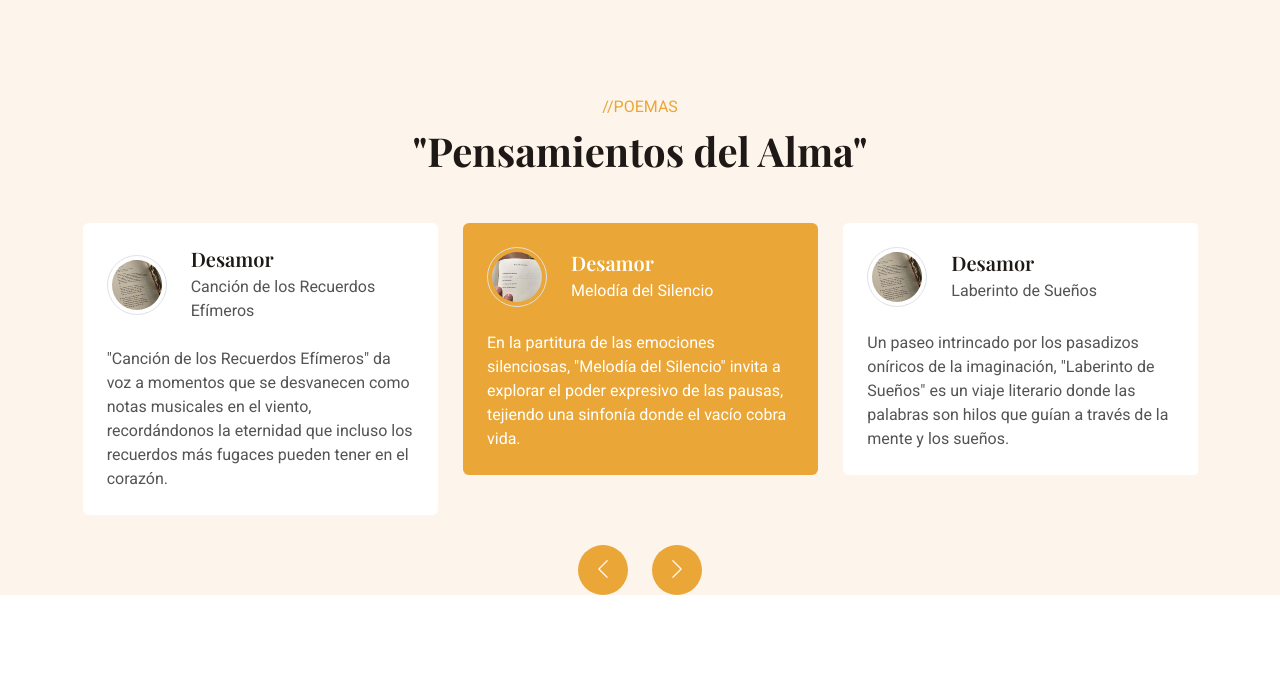
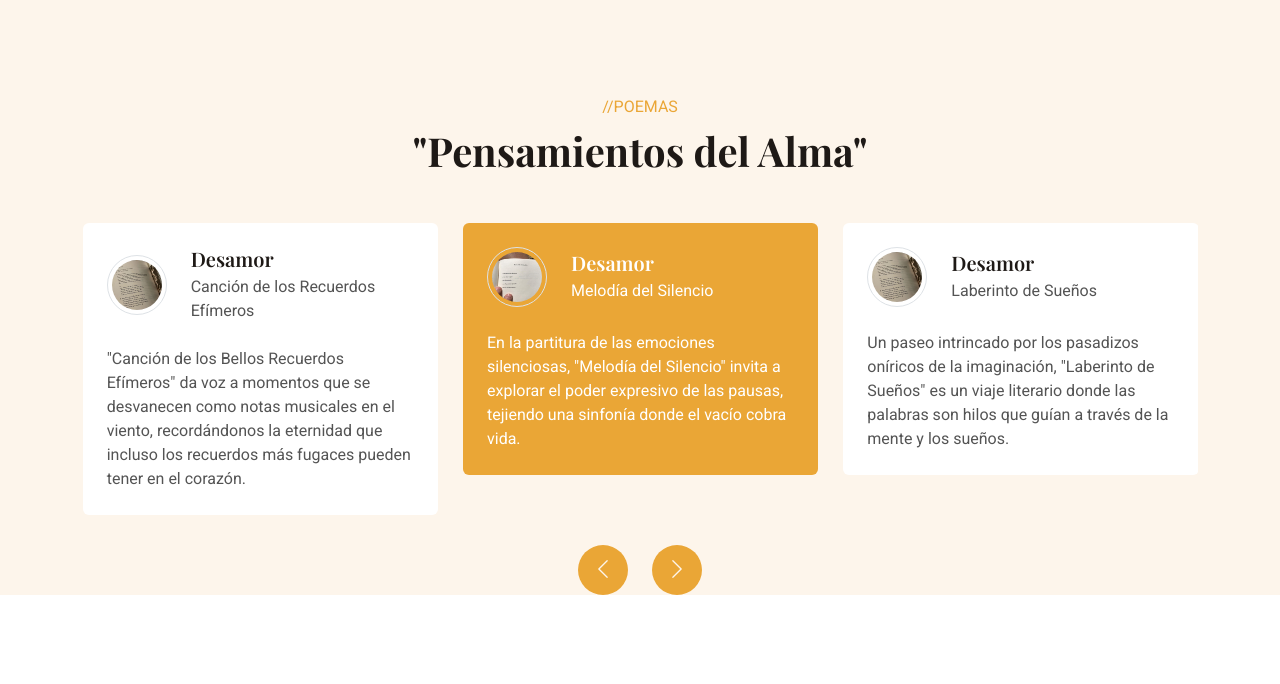
Before and after one commit to MartinIlg12/poemario, a Django app: page /desamor/ in a window 1280 px wide. Shown: the part 524-1208 px from the top of the page. Run offline with Django 5.2, Linux system fonts and the light colour scheme; some libraries are stand-ins or nearby versions.

Commit message:
ComitFinal

```diff
--- a/core/templates/core/desamor.html
+++ b/core/templates/core/desamor.html
@@ -50,7 +50,7 @@
                         <span>Canción de los Recuerdos Efímeros</span>
                     </div>
                 </div>
-                <p class="mb-0">"Canción de los Recuerdos Efímeros" da voz a momentos que se desvanecen como notas musicales en el viento, recordándonos la eternidad que incluso los recuerdos más fugaces pueden tener en el corazón.</p>
+                <p class="mb-0">"Canción de los Bellos Recuerdos Efímeros" da voz a momentos que se desvanecen como notas musicales en el viento, recordándonos la eternidad que incluso los recuerdos más fugaces pueden tener en el corazón.</p>
             </div>
         </div>
     </div>
```
